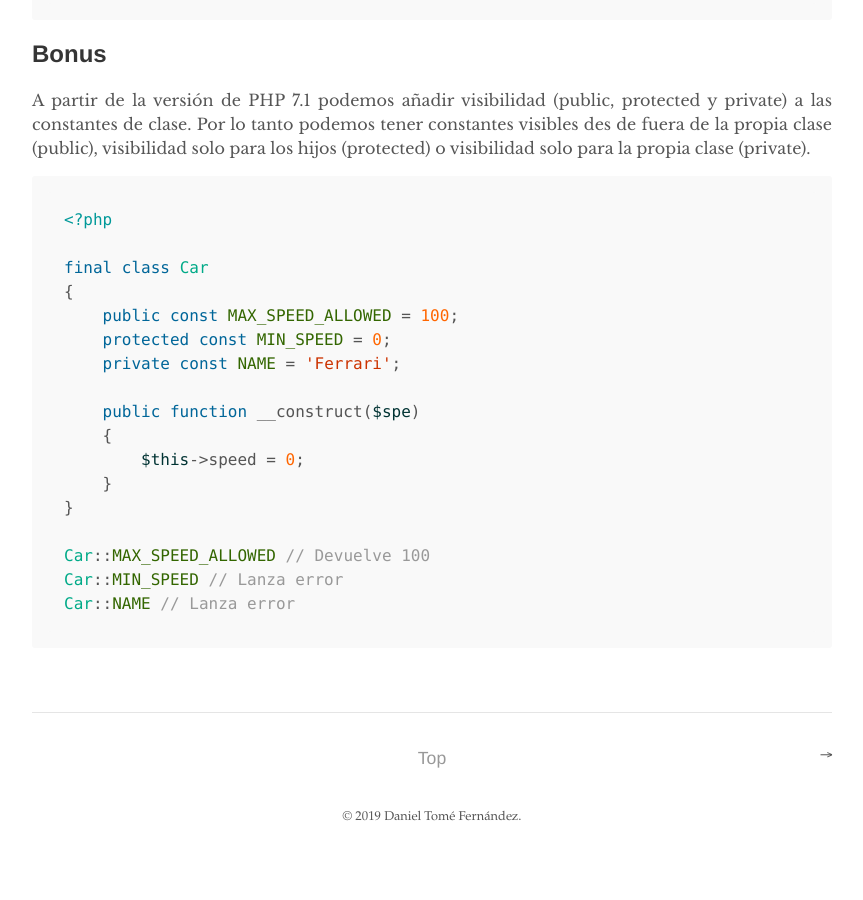
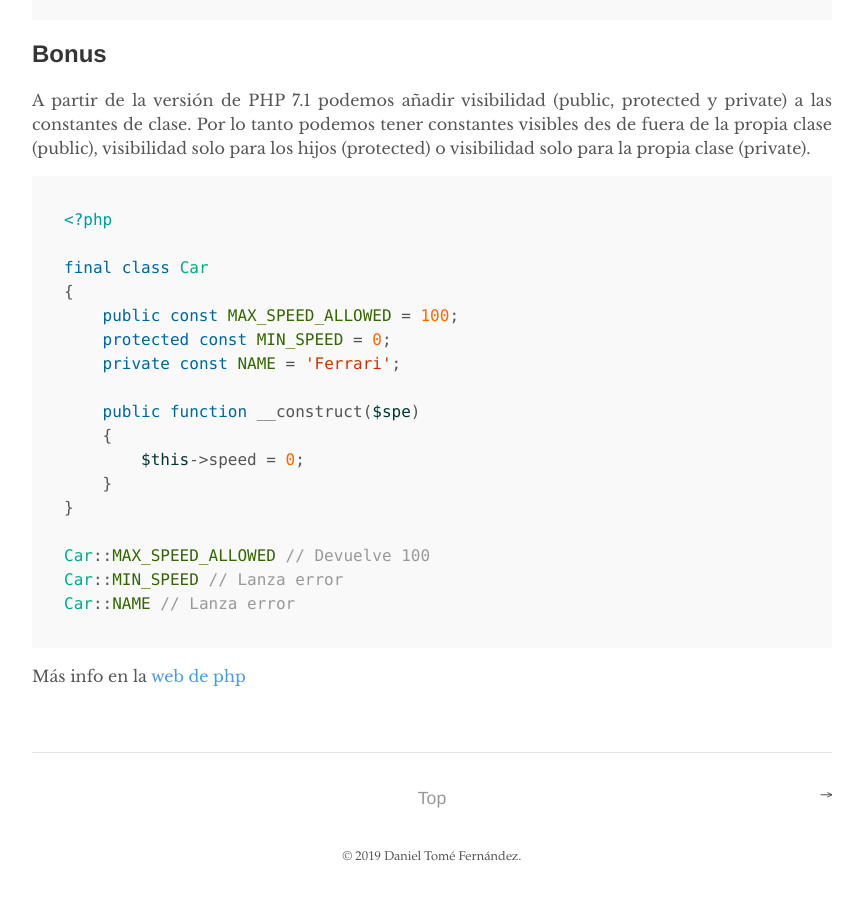
Before and after one commit to danitome24/slides, a Jekyll site: the page built from _posts/2019-01-03-usando-constantes-en-el-software.markdown, in a window 1280 px wide and 900 px high, scrolled down 5162 px. Shown: the whole window, without its empty margins (208-1071 px from the left). Built offline with Jekyll 4.4.1, drawn with Linux system fonts in a browser that asks for light colours; before the commit the page ends 6022 px from its top, so only the background shows below that.

Commit message:
Update _posts/2019-01-03-usando-constantes-en-el-software.markdown

````diff
--- a/_posts/2019-01-03-usando-constantes-en-el-software.markdown
+++ b/_posts/2019-01-03-usando-constantes-en-el-software.markdown
@@ -202,3 +202,4 @@ Car::MAX_SPEED_ALLOWED // Devuelve 100
 Car::MIN_SPEED // Lanza error
 Car::NAME // Lanza error
 ```
+Más info en la [web de php](http://php.net/manual/es/language.oop5.visibility.php#language.oop5.visiblity-constants)
````
